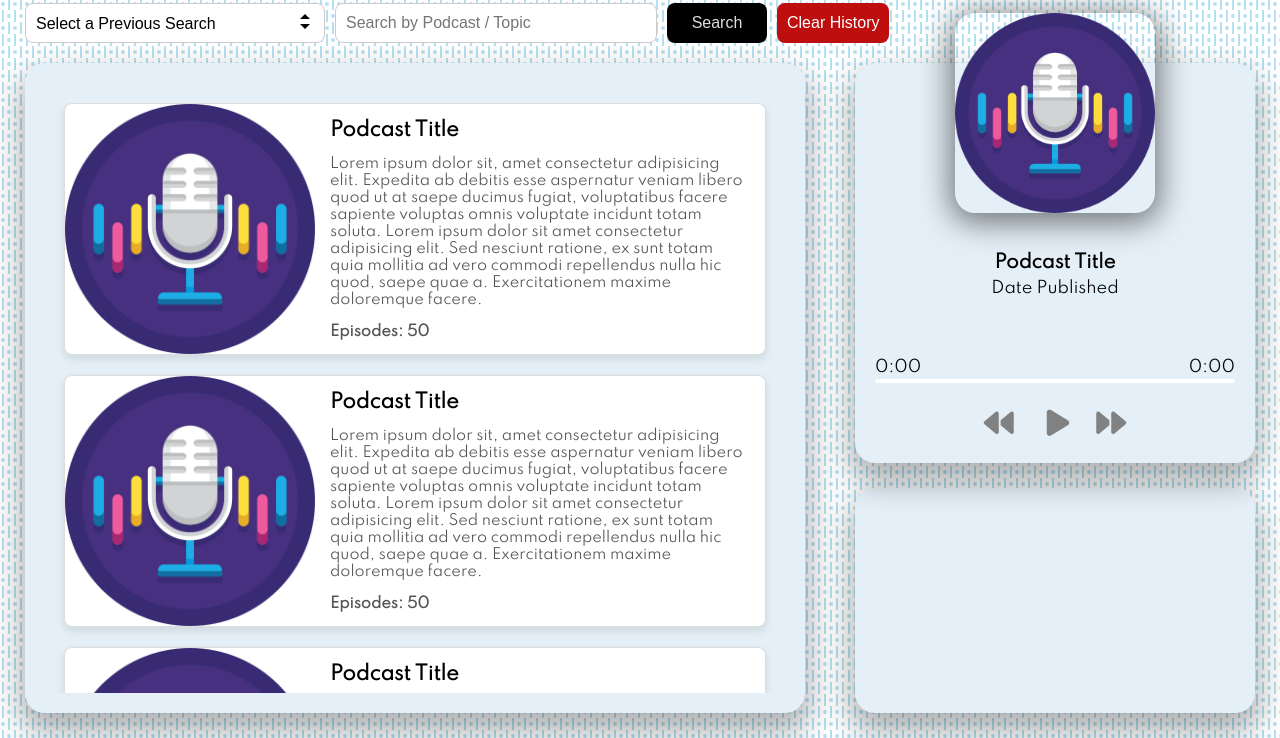
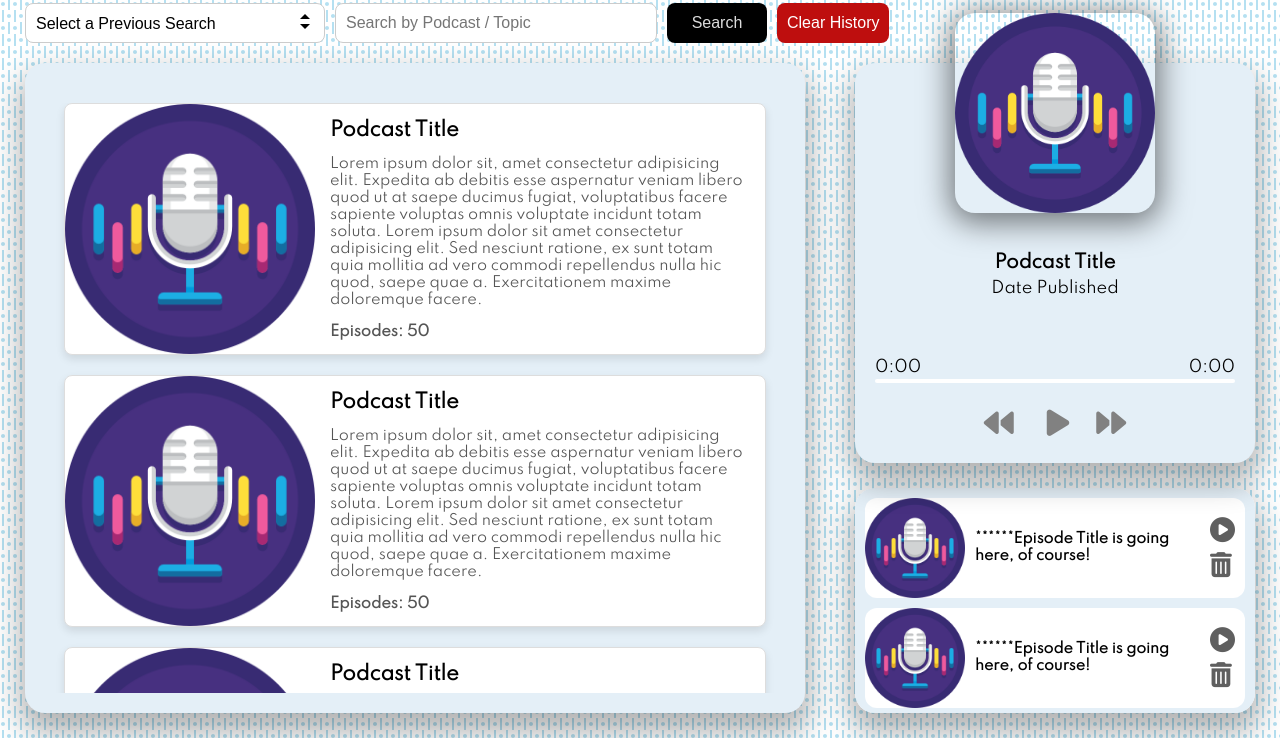
Before and after one commit to denver-dsouza/podcast-player, a website: page public/index.html in a window 1280 px wide. Shown: the part 62-800 px from the top of the page. Drawn offline with Linux system fonts and the light colour scheme.

Commit message:
Added UI for the podcast queue

```diff
--- a/public/index.html
+++ b/public/index.html
@@ -125,9 +125,58 @@
                 </div>
 
             </div>
-
+            <!-- Queue -->
             <div class="queue">
-
+                <div class="queue-item">
+                     <img src="./podcast.png" alt="Episode Title">
+                     <div class="queue-content">
+                           <h3>******Episode Title is going here, of course!</h3>
+                           <div class="icon-container">
+                              <i class="fas fa-play-circle mb-10" title="Play Podcast"></i>
+                              <i class="fas fa-trash-alt" title="Remove from Queue"></i>
+                           </div>
+                     </div>
+                </div>
+                  <div class="queue-item">
+                  <img src="./podcast.png" alt="Episode Title">
+                  <div class="queue-content">
+                        <h3>******Episode Title is going here, of course!</h3>
+                        <div class="icon-container">
+                           <i class="fas fa-play-circle mb-10" title="Play Podcast"></i>
+                           <i class="fas fa-trash-alt" title="Remove from Queue"></i>
+                        </div>
+                  </div>
+             </div>
+                  <div class="queue-item">
+                     <img src="./podcast.png" alt="Episode Title">
+                     <div class="queue-content">
+                           <h3>******Episode Title is going here, of course!</h3>
+                           <div class="icon-container">
+                              <i class="fas fa-play-circle mb-10" title="Play Podcast"></i>
+                              <i class="fas fa-trash-alt" title="Remove from Queue"></i>
+                           </div>
+                     </div>
+          </div>
+                  <div class="queue-item">
+                     <img src="./podcast.png" alt="Episode Title">
+                     <div class="queue-content">
+                           <h3>******Episode Title is going here, of course!</h3>
+                           <div class="icon-container">
+                              <i class="fas fa-play-circle mb-10" title="Play Podcast"></i>
+                              <i class="fas fa-trash-alt" title="Remove from Queue"></i>
+                           </div>
+                     </div>
+               </div>
+                  <div class="queue-item">
+                     <img src="./podcast.png" alt="Episode Title">
+                     <div class="queue-content">
+                           <h3>******Episode Title is going here, of course!</h3>
+                           <div class="icon-container">
+                              <i class="fas fa-play-circle mb-10" title="Play Podcast"></i>
+                              <i class="fas fa-trash-alt" title="Remove from Queue"></i>
+                           </div>
+                     </div>
+               </div>
             </div>
            </div>
 
--- a/public/style.css
+++ b/public/style.css
@@ -373,4 +373,55 @@ button:hover {
     margin-top: 25px;
     padding: 10px;
     box-sizing: border-box;
+    display: flex;
+    flex-direction: column;
+    overflow-y: auto;
 }
+
+.queue-item {
+    background: white;
+    display: flex;
+    margin-bottom: 10px;
+    border-radius: 12px;
+}
+
+.queue-item img{
+    height: 100px;
+    width: 100px;
+    object-fit: cover;
+    border-top-left-radius: 12px;
+    border-bottom-left-radius: 12px;
+}
+
+.queue-content {
+    padding: 10px;
+    display: flex;
+    align-items: center;
+    justify-content: space-between;
+    width: 100%;
+}
+
+.queue-content h3 {
+    font-size: 14px;
+    margin: 0;
+}
+
+.mb-10 {
+    margin-bottom: 10px;
+}
+
+.icon-container {
+    display: flex;
+    flex-direction: column;
+    justify-content: space-around;
+}
+
+.icon-container i {
+    font-size: 25px;
+    color: rgb(95, 95, 95);
+    cursor: pointer;
+}
+
+.icon-container i:hover {
+    filter: brightness(60%);
+}
```
